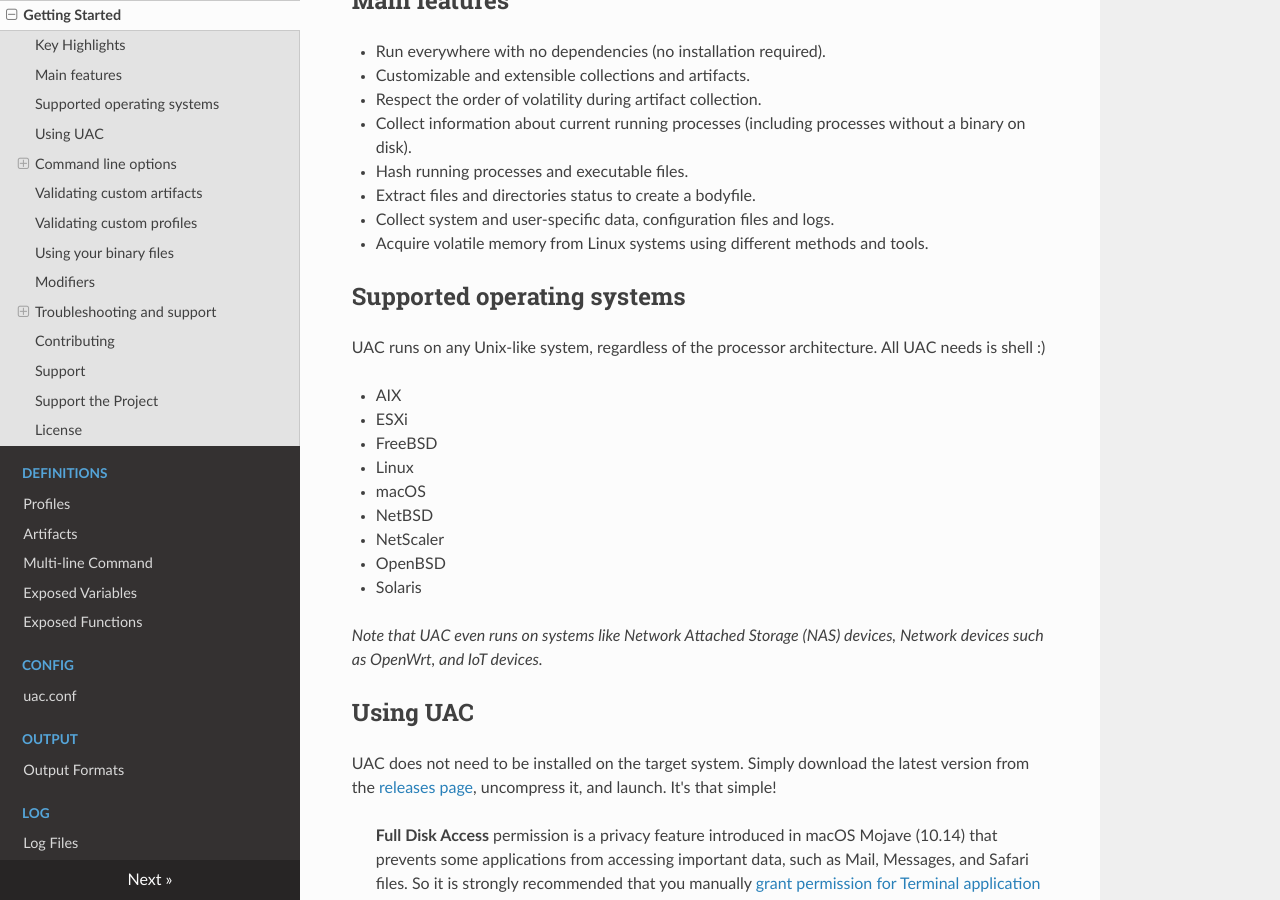
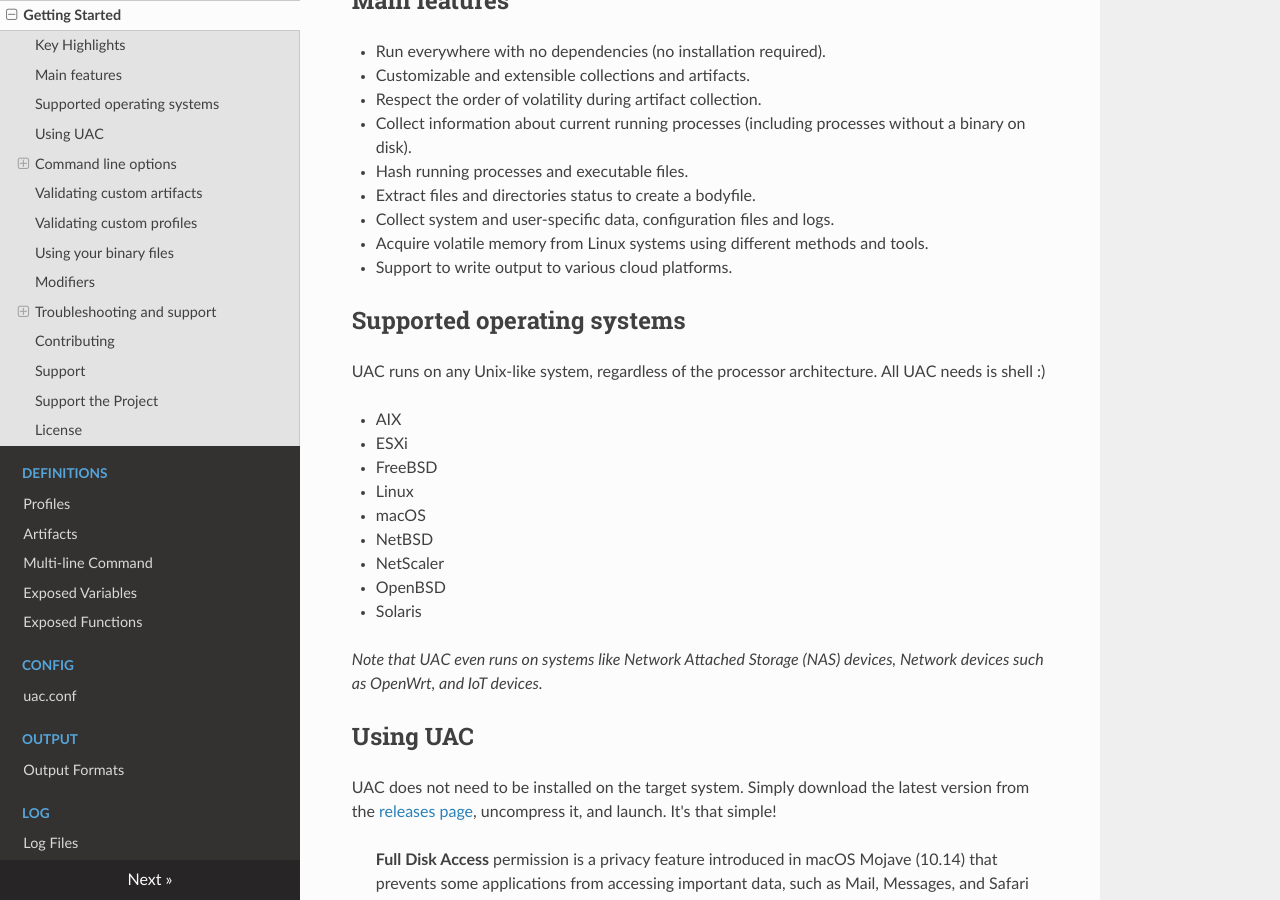
Before and after one commit to tclahr/uac-docs, an MkDocs documentation site: the page built from docs/index.md, in a window 1280 px wide and 900 px high, scrolled down 1193 px. Built offline with MkDocs 1.6.1, drawn with Linux system fonts in a browser that asks for light colours; nearby versions of some CDN libraries.

Commit message:
refactor: add item to main features
Add new item to main features.
Rename uac_collection.gif

```diff
--- a/docs/index.md
+++ b/docs/index.md
@@ -35,6 +35,7 @@
 - Extract files and directories status to create a bodyfile.
 - Collect system and user-specific data, configuration files and logs.
 - Acquire volatile memory from Linux systems using different methods and tools.
+- Support to write output to various cloud platforms.
 
 ## Supported operating systems
 
```
Also changed, not shown: 1 other file.
